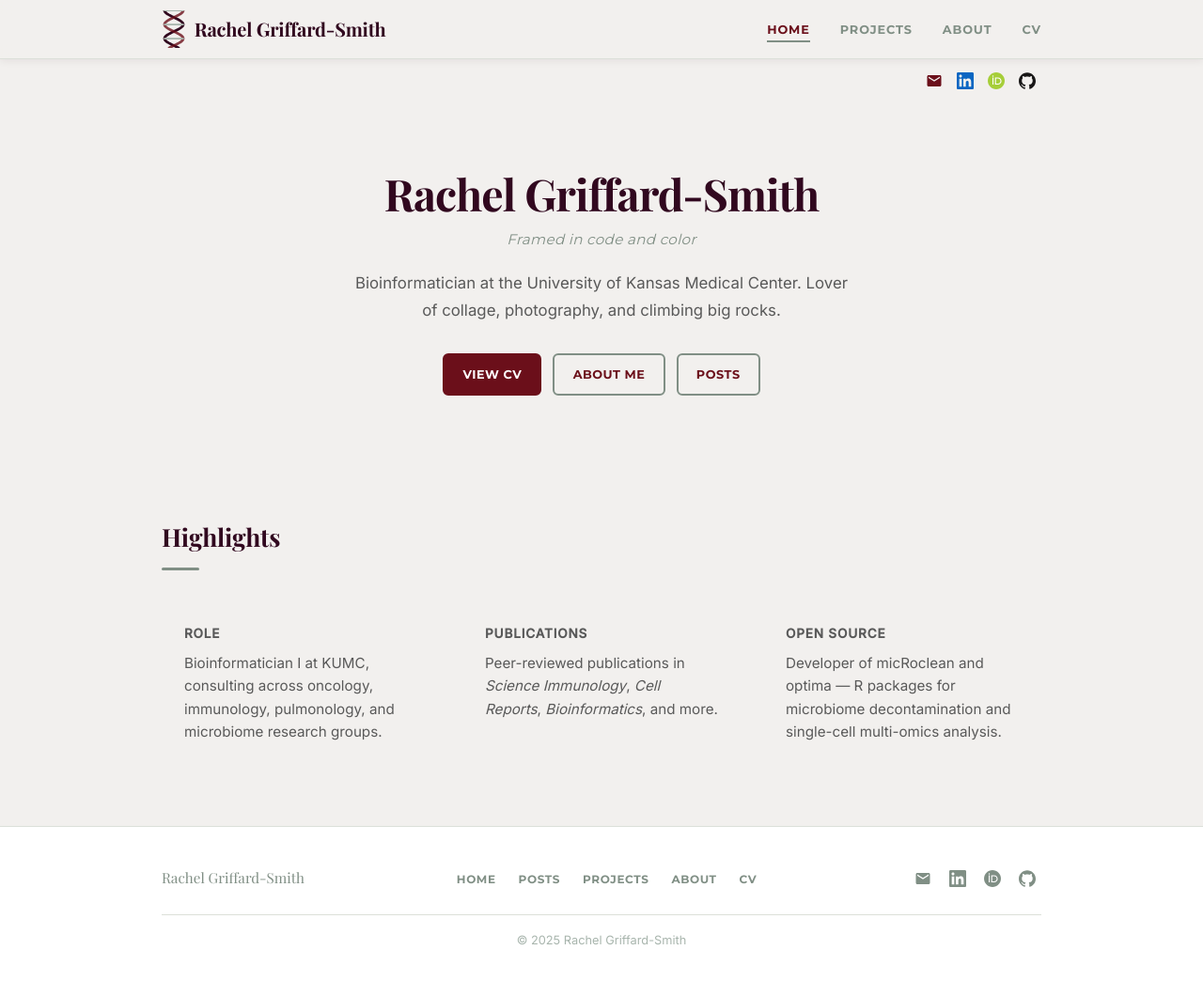
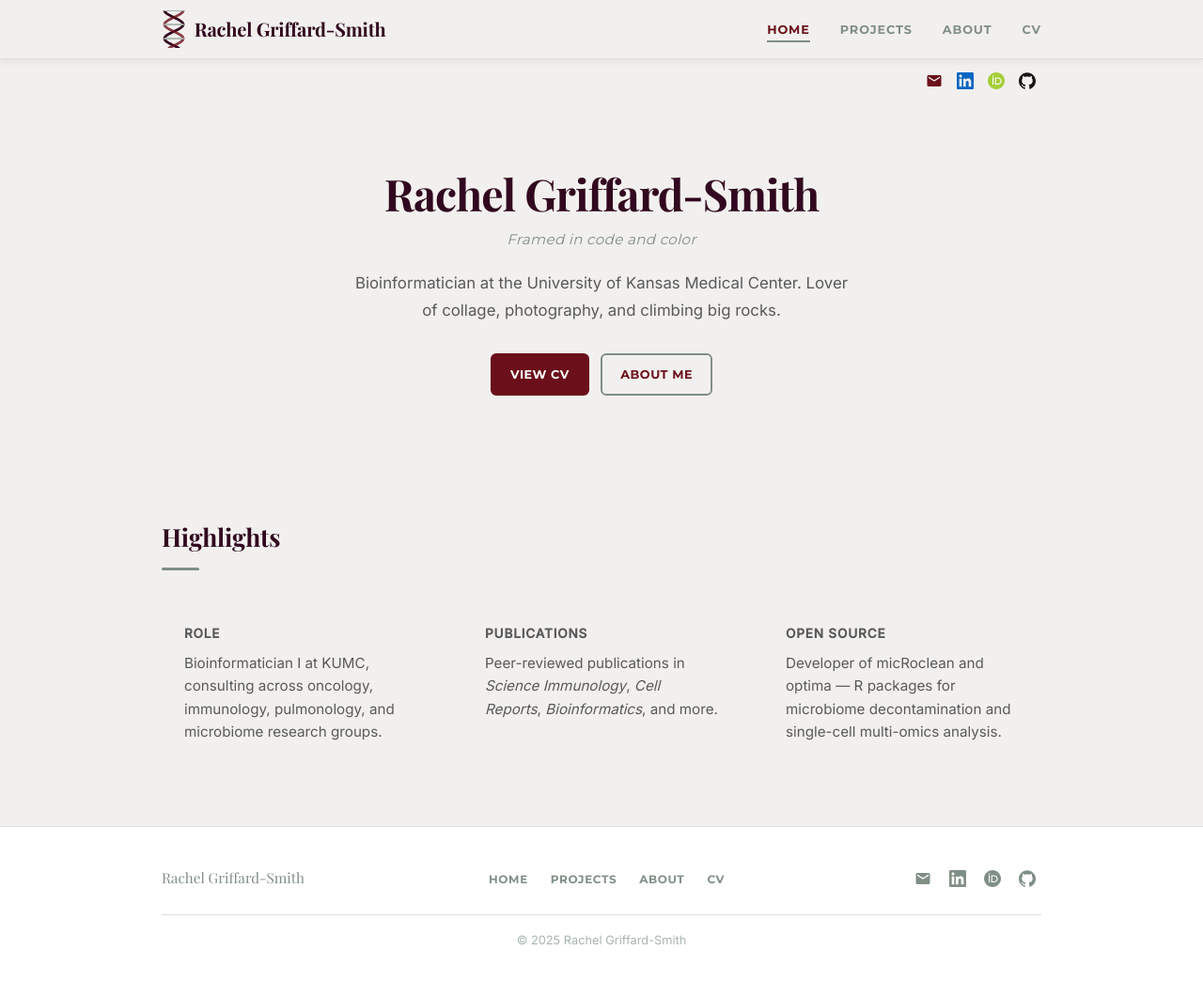
Before and after one commit to rachelgriffard/rachelgriffard.github.io, an Astro site: page / in a window 1280 px wide. Shown: the whole page at 94% size. Built offline with nearby package versions, Linux system fonts and the light colour scheme; Astro itself is replaced by a stand-in of ours; a web font is replaced by a local one.

Commit message:
Remove posts section

```diff
--- a/src/layouts/BaseLayout.astro
+++ b/src/layouts/BaseLayout.astro
@@ -77,7 +77,6 @@
         <span class="footer-brand">Rachel Griffard-Smith</span>
         <ul class="footer-nav">
           <li><a href="/">Home</a></li>
-          <li><a href="/posts">Posts</a></li>
           <li><a href="/projects">Projects</a></li>
           <li><a href="/about">About</a></li>
           <li><a href="/cv">CV</a></li>
--- a/src/pages/index.astro
+++ b/src/pages/index.astro
@@ -14,7 +14,6 @@
       <div class="hero-links">
         <a href="/cv" class="btn btn-primary">View CV</a>
         <a href="/about" class="btn btn-outline">About Me</a>
-        <a href="/posts" class="btn btn-outline">Posts</a>
       </div>
     </section>
 
```
